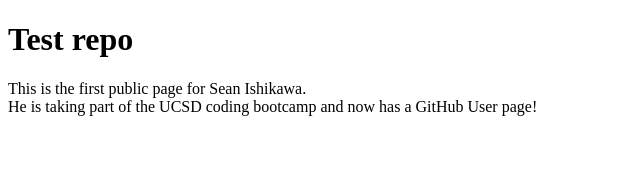
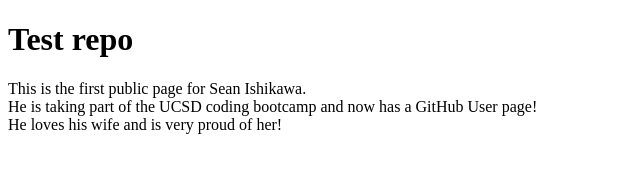
Before and after one commit to ski14hs/ski14hs.github.io, a plain HTML site: page index.html in a window 1280 px wide. Shown: the whole page, without its empty margins (0-640 px from the left). Drawn offline with Linux system fonts and the light colour scheme.

Commit message:
minor change to text

```diff
--- a/index.html
+++ b/index.html
@@ -11,6 +11,7 @@
 
     <p>This is the first public page for Sean Ishikawa.<br>
     He is taking part of the UCSD coding bootcamp and now has a GitHub User page!<br>
+    He loves his wife and is very proud of her!
     </p>
 
 </body>
```
